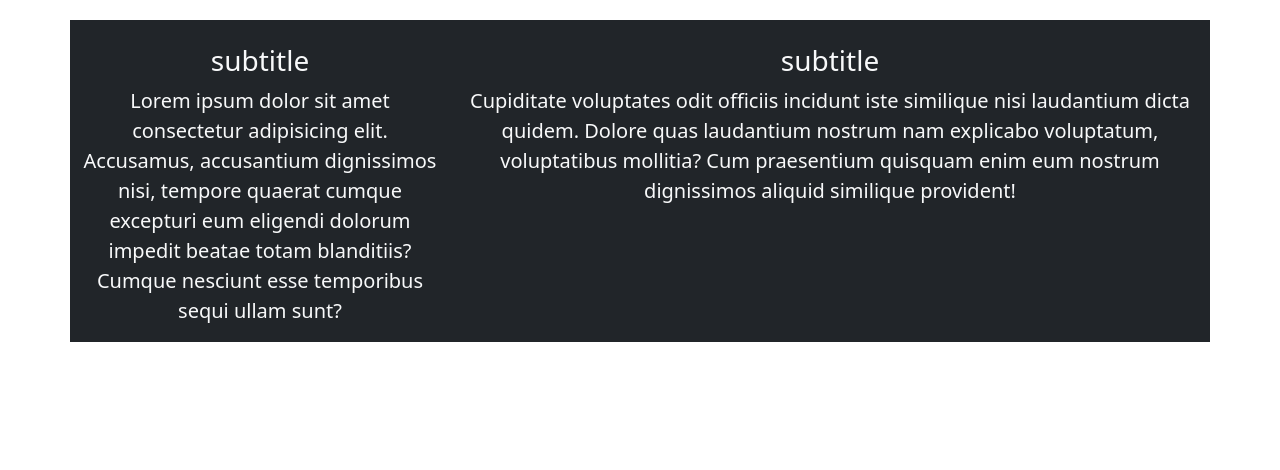
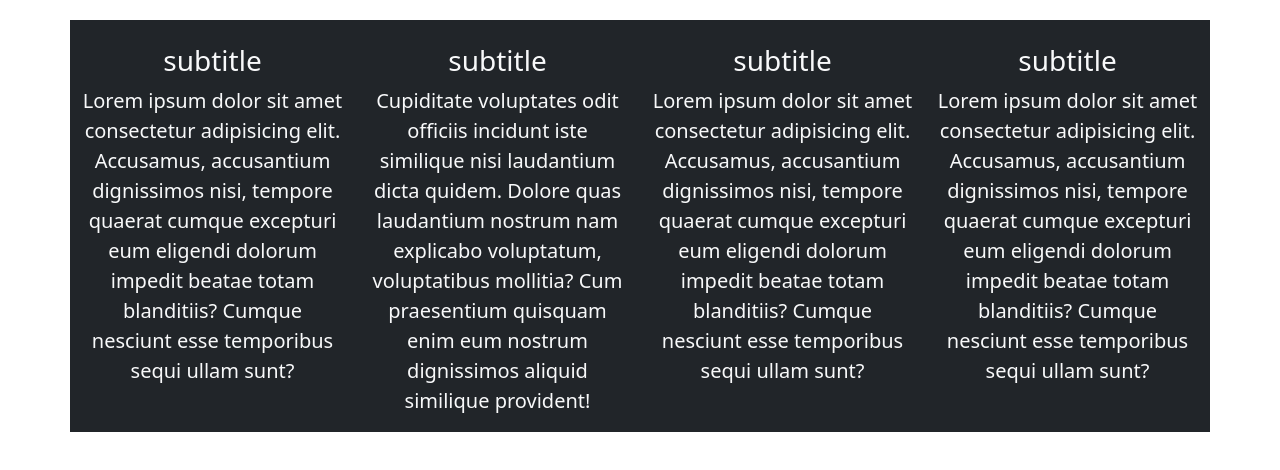
Before and after one commit to Seankelly-Developer/Web_Design_Framework, a plain HTML site: page Containers/grids.html in a window 1280 px wide. Shown: the part 58-528 px from the top of the page. Drawn offline with nearby package versions, Linux system fonts and the light colour scheme.

Commit message:
columns intro

```diff
--- a/Containers/grids.html
+++ b/Containers/grids.html
@@ -11,20 +11,31 @@
 
     <h2 class = "text-center mt-3 mb-4">Bootstrap Grids</h2>
 
+
     <div class="container bg-dark text-light text-center">
         <div class="row">
-            <div class="col-sm-6 mt-4 col-md-4">
+            <div class="col-12 col-sm-6 mt-4 col-md-3">
                 <div class="h3">subtitle</div>
                 <p class = "lead">Lorem ipsum dolor sit amet consectetur adipisicing elit. Accusamus, accusantium dignissimos nisi, tempore quaerat cumque excepturi eum eligendi dolorum impedit beatae totam blanditiis? Cumque nesciunt esse temporibus sequi ullam sunt?</p>
             </div>
-            <div class="col-sm-6 mt-4 col-md-8">
+            <div class="col-12 col-sm-6 mt-4 col-md-3">
                 <div class="h3">subtitle</div>
                 <p class = "lead">Cupiditate voluptates odit officiis incidunt iste similique nisi laudantium dicta quidem. Dolore quas laudantium nostrum nam explicabo voluptatum, voluptatibus mollitia? Cum praesentium quisquam enim eum nostrum dignissimos aliquid similique provident!</p>
+            </div>
+            <div class="col-12 col-sm-6 mt-4 col-md-3">
+                <div class="h3">subtitle</div>
+                <p class = "lead">Lorem ipsum dolor sit amet consectetur adipisicing elit. Accusamus, accusantium dignissimos nisi, tempore quaerat cumque excepturi eum eligendi dolorum impedit beatae totam blanditiis? Cumque nesciunt esse temporibus sequi ullam sunt?</p>
+            </div>
+            <div class="col-12 col-sm-6 mt-4 col-md-3">
+                <div class="h3">subtitle</div>
+                <p class = "lead">Lorem ipsum dolor sit amet consectetur adipisicing elit. Accusamus, accusantium dignissimos nisi, tempore quaerat cumque excepturi eum eligendi dolorum impedit beatae totam blanditiis? Cumque nesciunt esse temporibus sequi ullam sunt?</p>
             </div>
         </div>
     </div>
 
 
+
+
 <script src="https://cdn.jsdelivr.net/npm/bootstrap@5.2.2/dist/js/bootstrap.bundle.min.js" integrity="sha384-OERcA2EqjJCMA+/3y+gxIOqMEjwtxJY7qPCqsdltbNJuaOe923+mo//f6V8Qbsw3" crossorigin="anonymous"></script>
 </body>
 </html>
```
